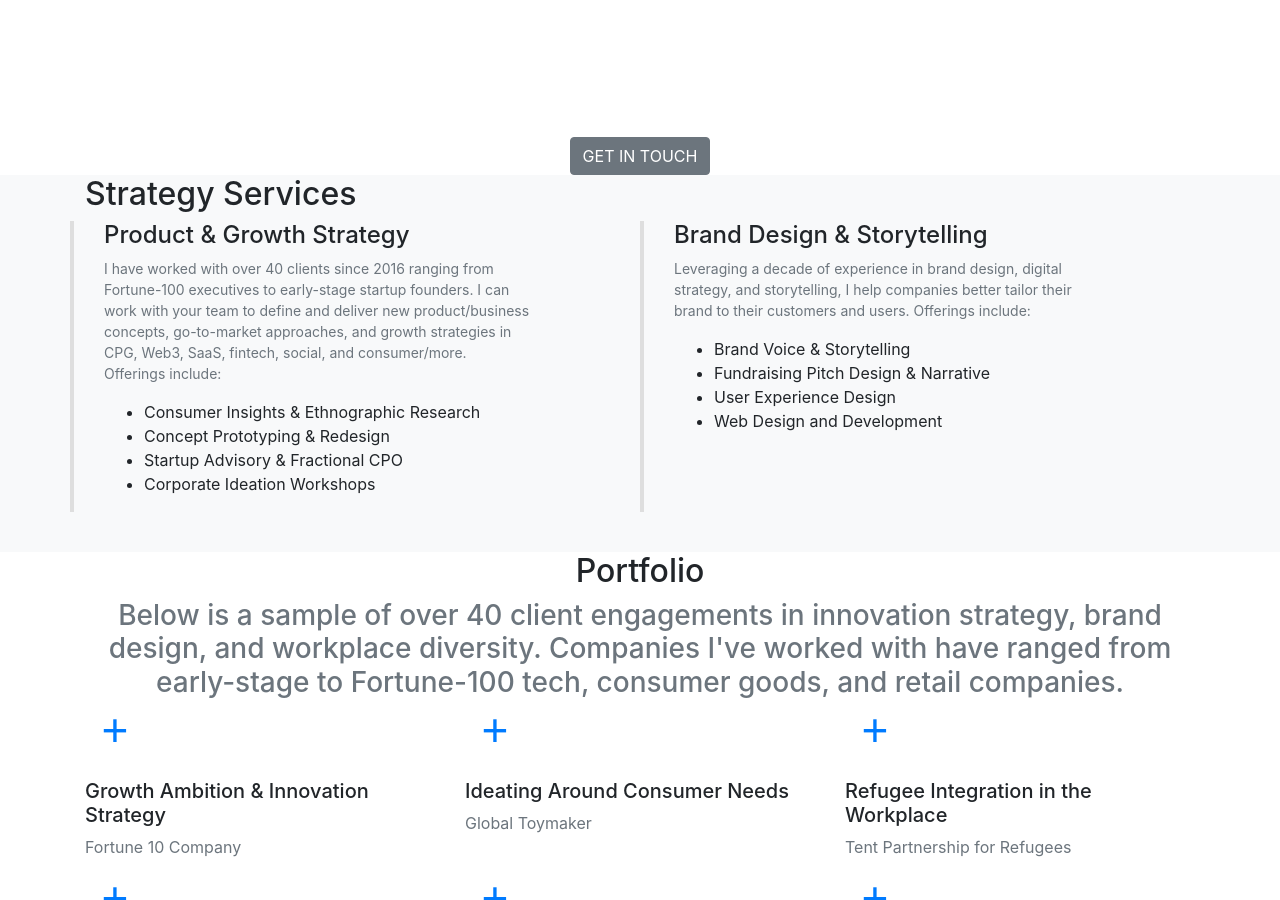
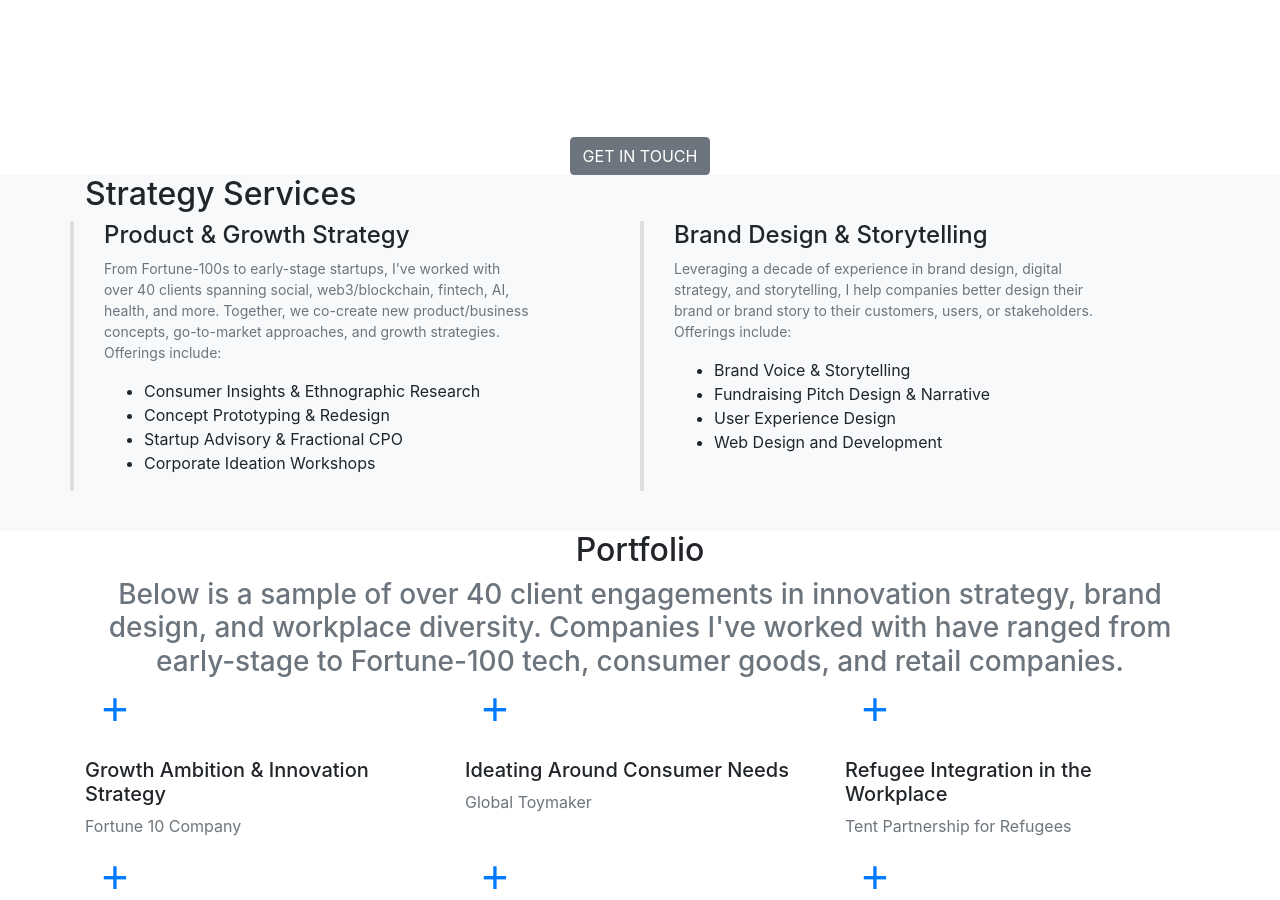
Before and after one commit to dalkat/dalkat.github.io, a Jekyll site: the page built from strategy 2.md, in a window 1280 px wide and 900 px high, scrolled down 767 px. Built offline with Jekyll 4.4.1, drawn with Linux system fonts in a browser that asks for light colours; nearby versions of some CDN libraries; some web fonts are replaced; library files that are not in the unit come from our copies.

Commit message:
Update home.yml

```diff
--- a/_data/home.yml
+++ b/_data/home.yml
@@ -46,10 +46,10 @@ services:
   service:
     - icon: fa fa-lightbulb-o
       heading: Product & Growth Strategy
-      text: I have worked with over 40 clients since 2016 ranging from Fortune-100 executives to early-stage startup founders. I can work with your team to define and deliver new product/business concepts, go-to-market approaches, and growth strategies in CPG, Web3, SaaS, fintech, social, and consumer/more. Offerings include&colon;<br><ul id="services"><li class="services">Consumer Insights & Ethnographic Research</li><li class="services">Concept Prototyping & Redesign</li><li class="services">Startup Advisory & Fractional CPO</li><li class="services">Corporate Ideation Workshops</li></ol>
+      text: From Fortune-100s to early-stage startups, I've worked with over 40 clients spanning social, web3/blockchain, fintech, AI, health, and more. Together, we co-create new product/business concepts, go-to-market approaches, and growth strategies. Offerings include&colon;<br><ul id="services"><li class="services">Consumer Insights & Ethnographic Research</li><li class="services">Concept Prototyping & Redesign</li><li class="services">Startup Advisory & Fractional CPO</li><li class="services">Corporate Ideation Workshops</li></ol>
     - icon: fa fa-laptop
       heading: Brand Design & Storytelling
-      text: Leveraging a decade of experience in brand design, digital strategy, and storytelling, I help companies better tailor their brand to their customers and users. Offerings include&colon;<br><ul id="services"><li class="services">Brand Voice & Storytelling</li><li class="services">Fundraising Pitch Design & Narrative</li><li class="services">User Experience Design</li><li class="services">Web Design and Development</li></ul>
+      text: Leveraging a decade of experience in brand design, digital strategy, and storytelling, I help companies better design their brand or brand story to their customers, users, or stakeholders. Offerings include&colon;<br><ul id="services"><li class="services">Brand Voice & Storytelling</li><li class="services">Fundraising Pitch Design & Narrative</li><li class="services">User Experience Design</li><li class="services">Web Design and Development</li></ul>
 
   btn: Learn more
 
```
